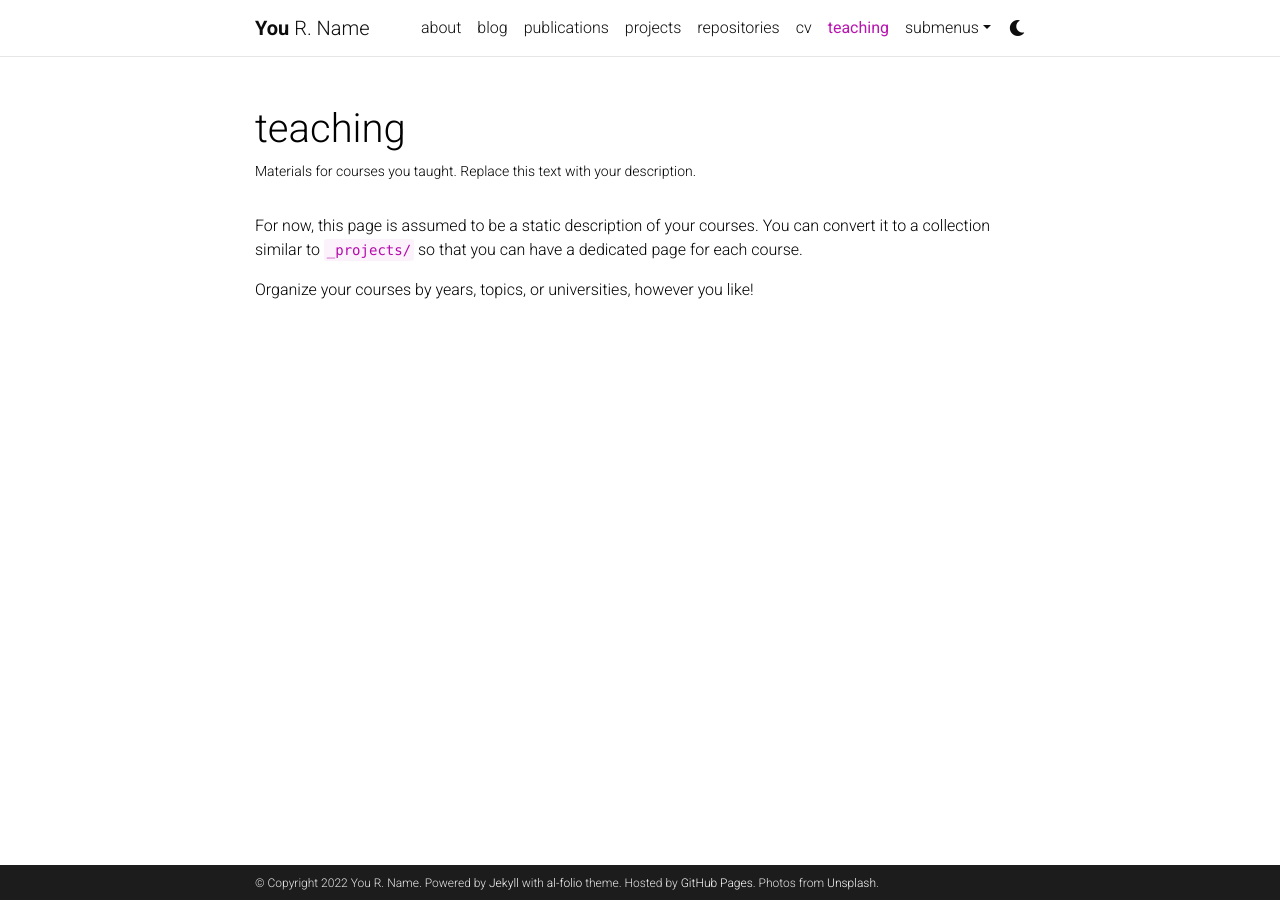
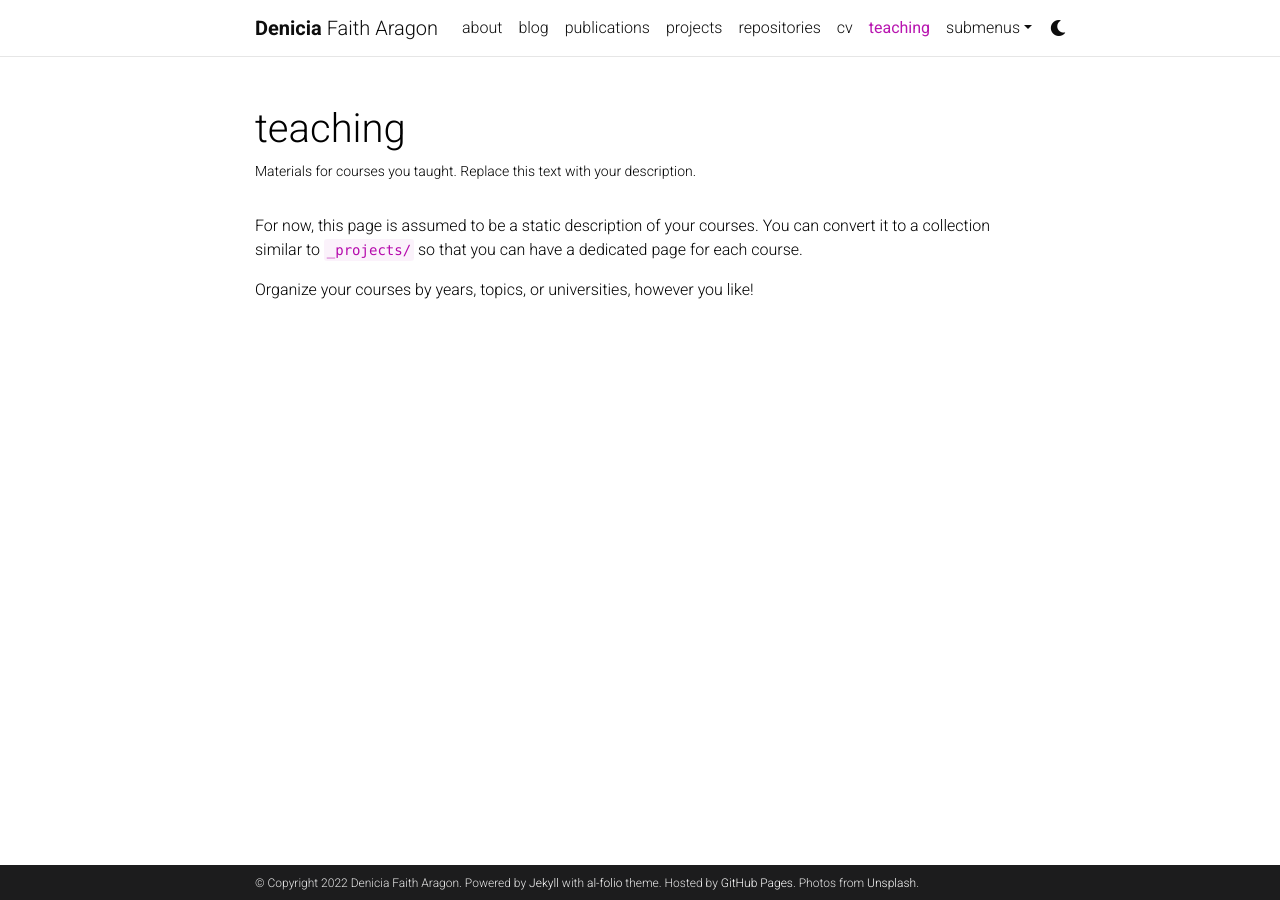
Before and after one commit to dfaragon/home, a Jekyll site: the page built from _pages/teaching.md, in a window 1280 px wide. Built offline with Jekyll 4.4.1, drawn with Linux system fonts in a browser that asks for light colours; comment, search, counter and statistics services are not loaded; a style sheet for code colours, icons or effects is not loaded.

Commit message:
Update _config.yml

```diff
--- a/_config.yml
+++ b/_config.yml
@@ -3,22 +3,22 @@
 # -----------------------------------------------------------------------------
 
 title: blank # the website title (if blank, full name will be used instead)
-first_name: You
-middle_name: R.
-last_name: Name
-email: you@example.com
+first_name: Denicia
+middle_name: Faith
+last_name: Aragon
+email: daragon@uoregon.edu
 description: > # the ">" symbol means to ignore newlines until "footer_text:"
-  A simple, whitespace theme for academics. Based on [*folio](https://github.com/bogoli/-folio) design.
+  kfajsdlfjasd
 footer_text: >
   Powered by <a href="https://jekyllrb.com/" target="_blank">Jekyll</a> with <a href="https://github.com/alshedivat/al-folio">al-folio</a> theme.
   Hosted by <a href="https://pages.github.com/" target="_blank">GitHub Pages</a>.
   Photos from <a href="https://unsplash.com" target="_blank">Unsplash</a>.
-keywords: jekyll, jekyll-theme, academic-website, portfolio-website  # add your own keywords or leave empty
+keywords: first-generation college student, doctoral student, psychology, neuroscience # add your own keywords or leave empty
 
 lang: en # the language of your site (for example: en, fr, cn, ru, etc.)
 icon: ⚛️  # the emoji used as the favicon (alternatively, provide image name in /assets/img/)
 
-url: https://alshedivat.github.io # the base hostname & protocol for your site
+url: https://dfaragon-phdlife.github.io # the base hostname & protocol for your site
 baseurl: /al-folio # the subpath of your site, e.g. /blog/
 last_updated: false # set to true if you want to display last updated in the footer
 impressum_path:  # set to path to include impressum link in the footer, use the same path as permalink in a page, helps to conform with EU GDPR
```
